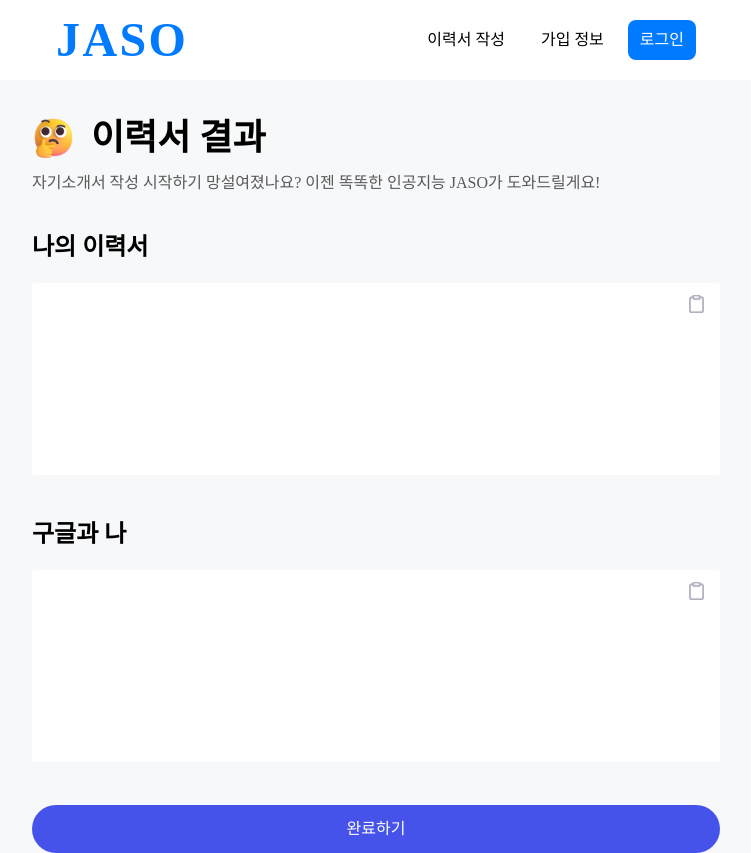
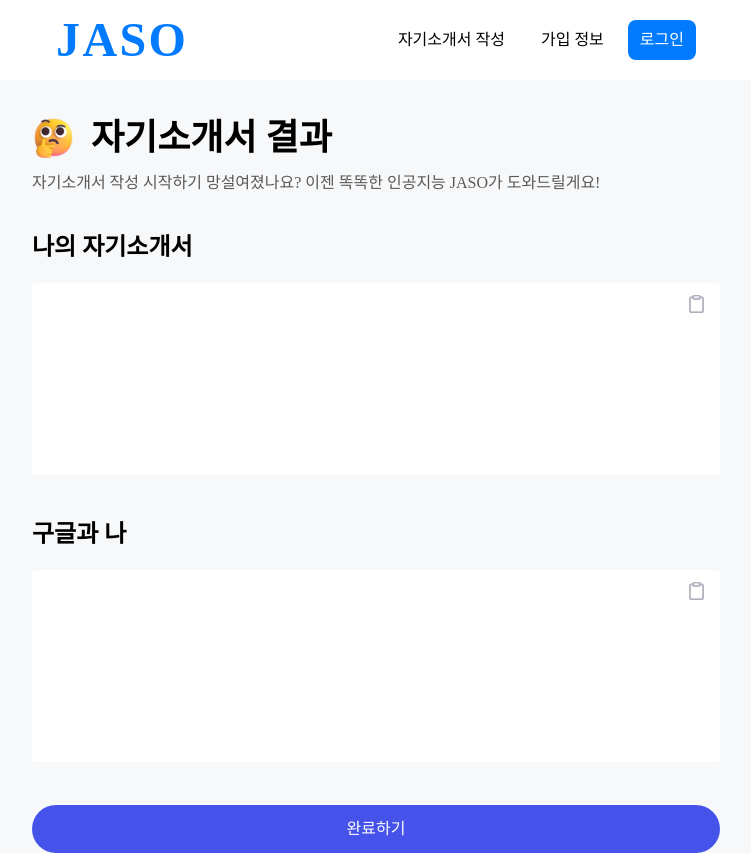
Before and after one commit to Original-Gimchi/VisualNovel_CLIENT, a Next.js app: page /result in a window 1280 px wide. Shown: the whole page, without its empty margins (264-1015 px from the left). Built offline with nearby package versions, Linux system fonts and the light colour scheme.

Commit message:
이력서 -> 자기소개서

```diff
--- a/components/Header/index.tsx
+++ b/components/Header/index.tsx
@@ -3,7 +3,7 @@ export default function Header() {
     <header className="flex justify-between px-80 bg-white p-4">
       <div className="text-primary text-5xl font-black tracking-wider">JASO</div>
       <ul className="flex gap-3 items-center [&>li]:rounded-lg [&>li]:px-3 [&>li]:py-2">
-        <li>이력서 작성</li>
+        <li>자기소개서 작성</li>
         <li>가입 정보</li>
         <li className="p-1 bg-primary text-white">로그인</li>
       </ul>
--- a/pages/result/index.tsx
+++ b/pages/result/index.tsx
@@ -10,14 +10,14 @@ export default function Result() {
         <div>
           <div className="flex items-center gap-4 text-4xl font-black">
             <ThinkingIcon />
-            <h1>이력서 결과</h1>
+            <h1>자기소개서 결과</h1>
           </div>
           <div className="text-[#595959] mt-3">
             자기소개서 작성 시작하기 망설여졌나요? 이젠 똑똑한 인공지능 JASO가
             도와드릴게요!
           </div>
         </div>
-        <TextArea label="나의 이력서" isClipBoard />
+        <TextArea label="나의 자기소개서" isClipBoard />
         <TextArea label="구글과 나" isClipBoard />
         <Button>완료하기</Button>
       </div>
```
